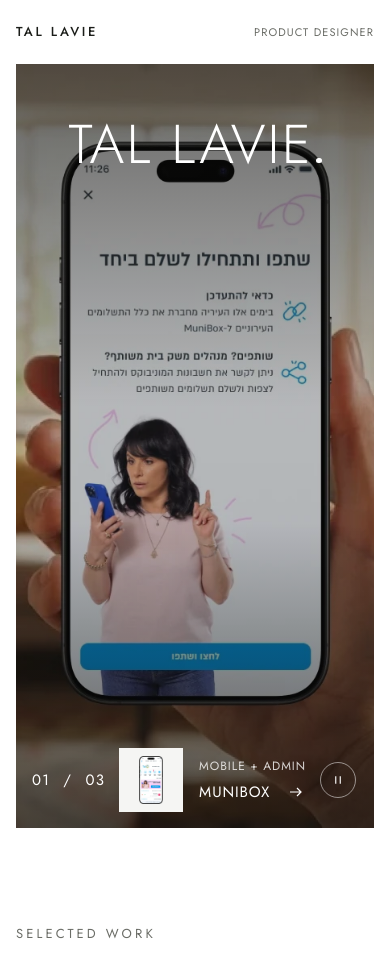
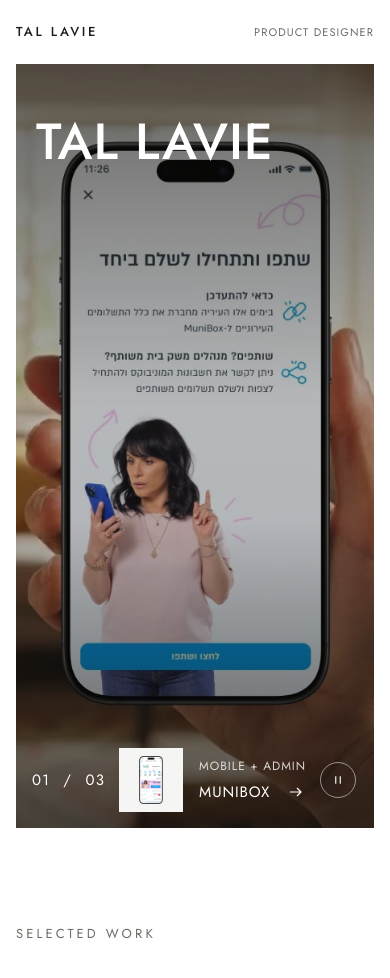
Before and after one commit to tallavie96/Portfolio, a Next.js app: page /en in a window 390 px wide. Shown: the top 978 px of the page. Built offline with nearby package versions, Linux system fonts and the light colour scheme.

Commit message:
Left-align the name, drop the full stop, heavier weight; zoomed Hertz thumbnail
The intro ring now fades out instead of flying to the full stop.

Co-Authored-By: Claude Opus 5.5 <noreply@anthropic.com>
Claude-Session: https://claude.ai/code/session_01Cu9BuBb8s48XRqsBtqWsDd

```diff
--- a/src/components/home/Home.module.css
+++ b/src/components/home/Home.module.css
@@ -202,28 +202,17 @@
   inset-inline: 0;
   top: 9%;
   margin: 0;
-  text-align: center;
-  font-weight: 300;
+  padding-inline: clamp(20px, 4vw, 56px);
+  text-align: start;
+  font-weight: 500;
   font-size: clamp(3.25rem, 10.5vw, 11rem);
   line-height: 1;
-  letter-spacing: 0.04em;
+  letter-spacing: 0.02em;
   text-transform: uppercase;
   white-space: nowrap;
   pointer-events: none;
 }
 
-/* Full stop after the name: the intro ring lands here */
-.stop {
-  display: inline-block;
-  width: 0.1em;
-  height: 0.1em;
-  margin-inline-start: 0.06em;
-  border-radius: 50%;
-  background: currentColor;
-}
-:global(html[data-intro="running"]) .stop {
-  visibility: hidden;
-}
 
 .caption {
   position: absolute;
@@ -569,6 +558,11 @@
     fill 400ms ease 450ms,
     stroke 400ms ease 350ms;
 }
+/* No landing spot: the ring fades out as the curtain lifts */
+.intro[data-state="revealing"] .ring {
+  opacity: 0;
+  transition: opacity 500ms ease;
+}
 .intro[data-state="revealing"] .ring circle {
   fill: var(--ink);
   stroke: var(--ink);
@@ -642,7 +636,8 @@
   }
   .wordmark {
     top: 7%;
-    font-size: 14vw;
+    padding-inline: 20px;
+    font-size: 13vw;
   }
   .slidePhoto {
     object-position: var(--pos-m, 50% 50%);
--- a/src/components/home/HomeHero.tsx
+++ b/src/components/home/HomeHero.tsx
@@ -43,7 +43,7 @@ export function HomeHero({
   const active = projects[current];
   const image = (p: HomeProject) => p.cover ?? p.gallery[0] ?? null;
   // Caption thumbnail: a real screen of the work (middle phone, or the portal)
-  const thumb = (p: HomeProject) => p.phones[1] ?? p.desktop ?? image(p);
+  const thumb = (p: HomeProject) => (p.thumb ? { src: p.thumb, alt: "" } : (p.phones[1] ?? p.desktop ?? image(p)));
 
   return (
     <section className={styles.hero} aria-roledescription="carousel" aria-label={labels.slideshow}>
@@ -113,10 +113,8 @@ export function HomeHero({
           );
         })}
 
-        {/* The full stop is where the intro's loading ring lands */}
         <p className={styles.wordmark} aria-hidden="true">
           {name}
-          <span className={styles.stop} data-stop />
         </p>
 
         <div className={styles.caption}>
@@ -143,7 +141,7 @@ export function HomeHero({
                         alt=""
                         fill
                         sizes="96px"
-                        className={p.desktop && !p.phones.length ? styles.thumbDesktop : styles.thumbPhone}
+                        className={p.phones.length ? styles.thumbPhone : styles.thumbDesktop}
                       />
                     ) : (
                       <span className={styles.thumbPending} />
--- a/src/components/home/Intro.tsx
+++ b/src/components/home/Intro.tsx
@@ -5,8 +5,8 @@ import styles from "./Home.module.css";
 
 /**
  * Entrance (after Moheim): a grey curtain with the name in the corner while a ring
- * draws itself closed; then the curtain lifts and the ring lands as the full stop
- * after the big name. Plays once per visit, never with reduced motion.
+ * draws itself closed; then the curtain lifts and the ring fades out. Plays once per
+ * visit, never with reduced motion.
  * Without JavaScript the curtain still lifts on its own (CSS), so nothing stays hidden.
  */
 export function Intro({ name }: { name: string }) {
@@ -27,16 +27,7 @@ export function Intro({ name }: { name: string }) {
     }
 
     root.dataset.intro = "running";
-    const ring = el.querySelector<SVGSVGElement>("[data-ring]");
-    const fly = setTimeout(() => {
-      const stop = document.querySelector("[data-stop]");
-      if (ring && stop) {
-        const to = stop.getBoundingClientRect();
-        const from = ring.getBoundingClientRect();
-        const dx = to.left + to.width / 2 - (from.left + from.width / 2);
-        const dy = to.top + to.height / 2 - (from.top + from.height / 2);
-        ring.style.transform = `translate(${dx}px, ${dy}px) scale(${to.width / from.width})`;
-      }
+    const reveal = setTimeout(() => {
       el.dataset.state = "revealing";
     }, 1150);
     const finish = setTimeout(() => {
@@ -44,7 +35,7 @@ export function Intro({ name }: { name: string }) {
       delete root.dataset.intro;
     }, 2150);
     return () => {
-      clearTimeout(fly);
+      clearTimeout(reveal);
       clearTimeout(finish);
       delete root.dataset.intro;
     };
--- a/src/components/home/data.ts
+++ b/src/components/home/data.ts
@@ -20,6 +20,7 @@ export interface HomeProject {
   gallery: HomeImage[];
   phones: HomeImage[];
   desktop: HomeImage | null;
+  thumb: StaticImageData | null;
   heroPhoto: (HomeImage & { position?: string; mobilePosition?: string }) | null;
 }
 
@@ -37,5 +38,6 @@ export function getHomeProjects(lang: Locale): HomeProject[] {
     phones: p.phones,
     desktop: p.desktop,
     heroPhoto: p.heroPhoto ?? null,
+    thumb: p.thumb ?? null,
   }));
 }
--- a/src/content/projects.ts
+++ b/src/content/projects.ts
@@ -12,6 +12,7 @@ import muniboxManage from "@/assets/images/munibox-manage.webp";
 import hertzDashboard from "@/assets/images/hertz-dashboard.webp";
 import hertzOrders from "@/assets/images/hertz-orders.webp";
 import hertzStats from "@/assets/images/hertz-stats.webp";
+import hertzThumb from "@/assets/images/hertz-thumb.webp";
 import hertzLandscape from "@/assets/images/hertz-landscape.webp";
 import boostBooth from "@/assets/images/boost-booth.webp";
 import muniboxInHand from "@/assets/images/munibox-in-hand.webp";
@@ -36,6 +37,8 @@ interface ProjectBase {
   desktop: { src: StaticImageData; alt: string } | null;
   /** Full-bleed photo for the homepage slide, used instead of screens when set. */
   heroPhoto?: { src: StaticImageData; alt: string; position?: string; mobilePosition?: string };
+  /** Square crop for the small caption thumbnail, when the default doesn't fit. */
+  thumb?: StaticImageData;
 }
 
 interface ProjectText {
@@ -94,6 +97,7 @@ const base: ProjectBase[] = [
       position: "72% 70%",
       mobilePosition: "84% 60%",
     },
+    thumb: hertzThumb,
     desktop: {
       src: hertzDashboard,
       alt: "Hertz agency portal dashboard in Hebrew: summary cards, recent orders and agent alerts (mock data)",
```
Also changed, not shown: src/assets/images/hertz-thumb.webp (added), 1 other file (tests, documents, lock files or other folders).
